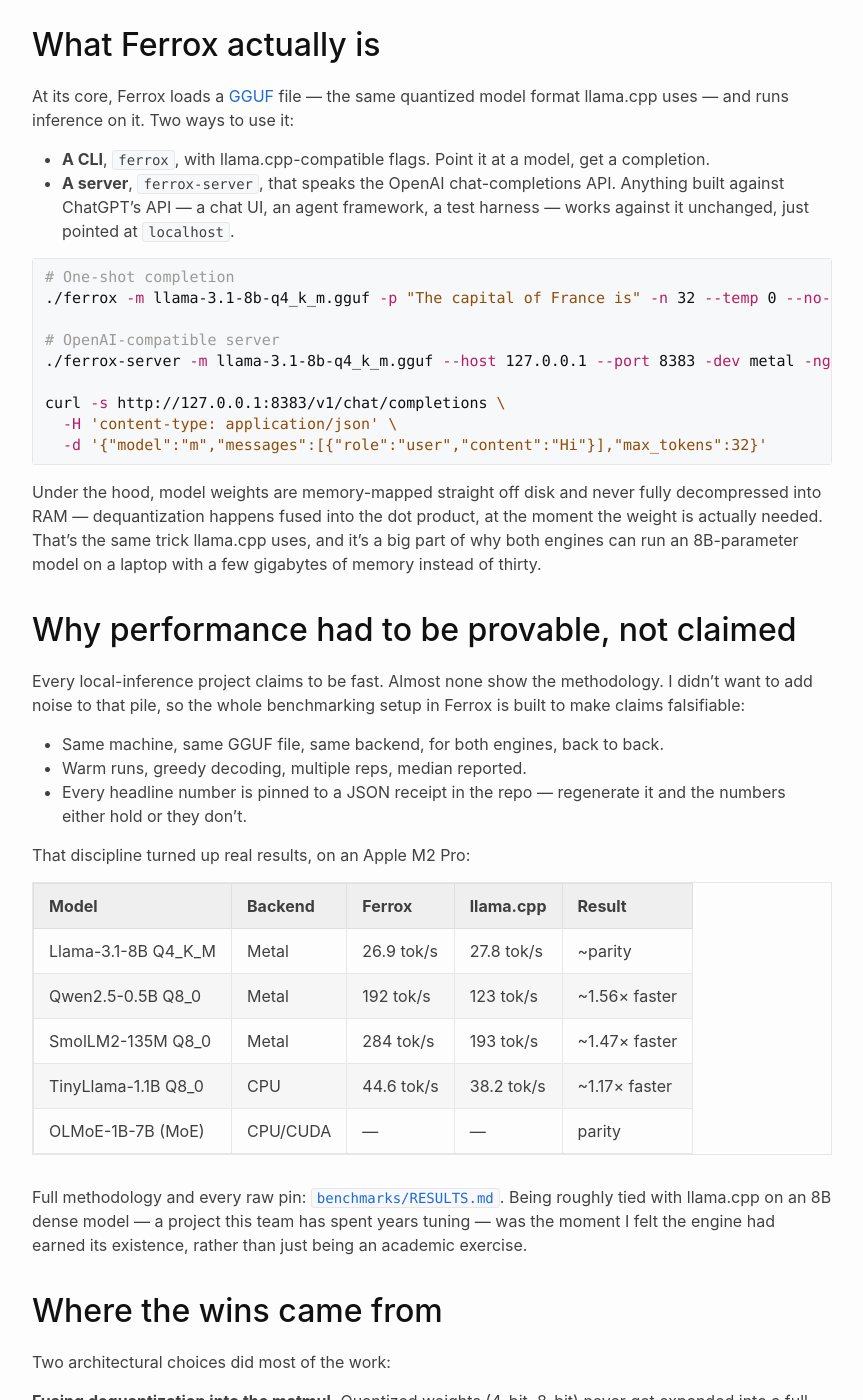
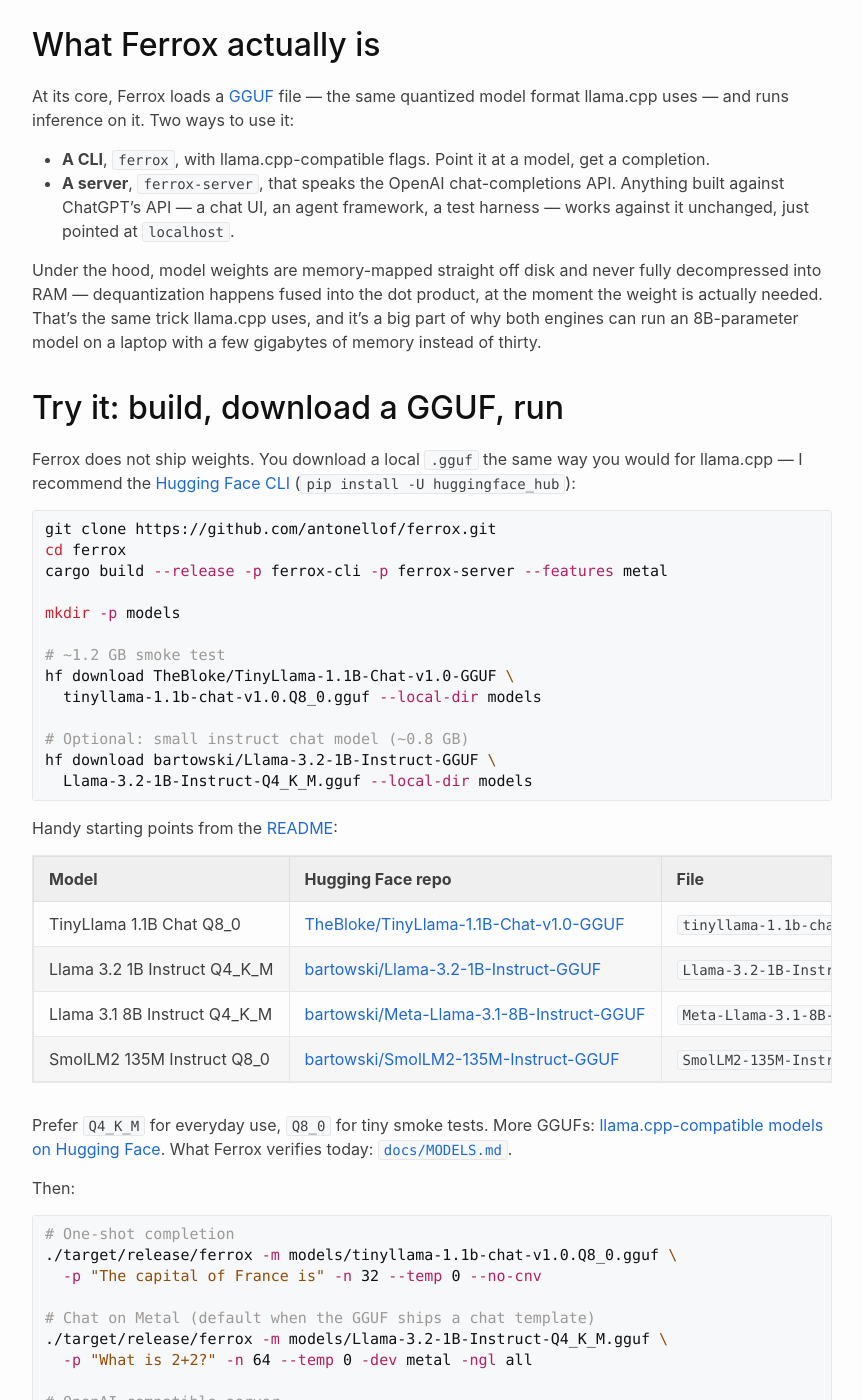
Before and after one commit to antonellof/antonellof.github.io, a Jekyll site: the page built from _posts/2026-08-05-ferrox-rust-gguf-inference-engine.md, in a window 1280 px wide and 1400 px high, scrolled down 461 px. Shown: the whole window, without its empty margins (208-1071 px from the left). Built offline with Jekyll 4.4.1, drawn with Linux system fonts in a browser that asks for light colours; nearby versions of some CDN libraries; some of the changed text lies outside the part shown.

Commit message:
Enhance Ferrox documentation with detailed instructions for building, downloading GGUF models, and running the CLI and server. Update performance comparison table and clarify command usage for improved user experience.

````diff
--- a/_posts/2026-08-05-ferrox-rust-gguf-inference-engine.md
+++ b/_posts/2026-08-05-ferrox-rust-gguf-inference-engine.md
@@ -18,19 +18,61 @@
 - **A CLI**, `ferrox`, with llama.cpp-compatible flags. Point it at a model, get a completion.
 - **A server**, `ferrox-server`, that speaks the OpenAI chat-completions API. Anything built against ChatGPT's API — a chat UI, an agent framework, a test harness — works against it unchanged, just pointed at `localhost`.
 
+Under the hood, model weights are memory-mapped straight off disk and never fully decompressed into RAM — dequantization happens fused into the dot product, at the moment the weight is actually needed. That's the same trick llama.cpp uses, and it's a big part of why both engines can run an 8B-parameter model on a laptop with a few gigabytes of memory instead of thirty.
+
+## Try it: build, download a GGUF, run
+
+Ferrox does not ship weights. You download a local `.gguf` the same way you would for llama.cpp — I recommend the [Hugging Face CLI](https://huggingface.co/docs/huggingface_hub/guides/cli) (`pip install -U huggingface_hub`):
+
+```bash
+git clone https://github.com/antonellof/ferrox.git
+cd ferrox
+cargo build --release -p ferrox-cli -p ferrox-server --features metal
+
+mkdir -p models
+
+# ~1.2 GB smoke test
+hf download TheBloke/TinyLlama-1.1B-Chat-v1.0-GGUF \
+  tinyllama-1.1b-chat-v1.0.Q8_0.gguf --local-dir models
+
+# Optional: small instruct chat model (~0.8 GB)
+hf download bartowski/Llama-3.2-1B-Instruct-GGUF \
+  Llama-3.2-1B-Instruct-Q4_K_M.gguf --local-dir models
+```
+
+Handy starting points from the [README](https://github.com/antonellof/ferrox):
+
+| Model | Hugging Face repo | File |
+|---|---|---|
+| TinyLlama 1.1B Chat Q8_0 | [TheBloke/TinyLlama-1.1B-Chat-v1.0-GGUF](https://huggingface.co/TheBloke/TinyLlama-1.1B-Chat-v1.0-GGUF) | `tinyllama-1.1b-chat-v1.0.Q8_0.gguf` |
+| Llama 3.2 1B Instruct Q4_K_M | [bartowski/Llama-3.2-1B-Instruct-GGUF](https://huggingface.co/bartowski/Llama-3.2-1B-Instruct-GGUF) | `Llama-3.2-1B-Instruct-Q4_K_M.gguf` |
+| Llama 3.1 8B Instruct Q4_K_M | [bartowski/Meta-Llama-3.1-8B-Instruct-GGUF](https://huggingface.co/bartowski/Meta-Llama-3.1-8B-Instruct-GGUF) | `Meta-Llama-3.1-8B-Instruct-Q4_K_M.gguf` |
+| SmolLM2 135M Instruct Q8_0 | [bartowski/SmolLM2-135M-Instruct-GGUF](https://huggingface.co/bartowski/SmolLM2-135M-Instruct-GGUF) | `SmolLM2-135M-Instruct-Q8_0.gguf` |
+
+Prefer `Q4_K_M` for everyday use, `Q8_0` for tiny smoke tests. More GGUFs: [llama.cpp-compatible models on Hugging Face](https://huggingface.co/models?apps=llama.cpp&sort=trending). What Ferrox verifies today: [`docs/MODELS.md`](https://github.com/antonellof/ferrox/blob/main/docs/MODELS.md).
+
+Then:
+
 ```bash
 # One-shot completion
-./ferrox -m llama-3.1-8b-q4_k_m.gguf -p "The capital of France is" -n 32 --temp 0 --no-cnv
+./target/release/ferrox -m models/tinyllama-1.1b-chat-v1.0.Q8_0.gguf \
+  -p "The capital of France is" -n 32 --temp 0 --no-cnv
+
+# Chat on Metal (default when the GGUF ships a chat template)
+./target/release/ferrox -m models/Llama-3.2-1B-Instruct-Q4_K_M.gguf \
+  -p "What is 2+2?" -n 64 --temp 0 -dev metal -ngl all
 
 # OpenAI-compatible server
-./ferrox-server -m llama-3.1-8b-q4_k_m.gguf --host 127.0.0.1 --port 8383 -dev metal -ngl all
+./target/release/ferrox-server \
+  -m models/tinyllama-1.1b-chat-v1.0.Q8_0.gguf \
+  --host 127.0.0.1 --port 8383 -dev metal -ngl all
 
-curl -s http://127.0.0.1:8383/v1/chat/completions \
+curl -s -X POST http://127.0.0.1:8383/v1/chat/completions \
   -H 'content-type: application/json' \
-  -d '{"model":"m","messages":[{"role":"user","content":"Hi"}],"max_tokens":32}'
+  -d '{"model":"m","messages":[{"role":"user","content":"Hi"}],"max_tokens":32,"temperature":0}'
 ```
 
-Under the hood, model weights are memory-mapped straight off disk and never fully decompressed into RAM — dequantization happens fused into the dot product, at the moment the weight is actually needed. That's the same trick llama.cpp uses, and it's a big part of why both engines can run an 8B-parameter model on a laptop with a few gigabytes of memory instead of thirty.
+Flags mirror llama.cpp (`-m`, `-p`, `-n`, `-t`, `--temp`, `-ngl`, …) — full reference in [`docs/CLI.md`](https://github.com/antonellof/ferrox/blob/main/docs/CLI.md).
 
 ## Why performance had to be provable, not claimed
 
@@ -40,17 +82,32 @@
 - Warm runs, greedy decoding, multiple reps, median reported.
 - Every headline number is pinned to a JSON receipt in the repo — regenerate it and the numbers either hold or they don't.
 
-That discipline turned up real results, on an Apple M2 Pro:
+That discipline turned up real results on an Apple M2 Pro (Host B). Headline numbers below are **predicted tok/s** from the fair-chat suite in [`benchmarks/RESULTS.md`](https://github.com/antonellof/ferrox/blob/main/benchmarks/RESULTS.md) — Gap is `llama / ferrox` (under 1.0 means Ferrox is faster):
 
-| Model | Backend | Ferrox | llama.cpp | Result |
+| Model | Backend | Ferrox | llama.cpp | Gap |
 |---|---|---|---|---|
-| Llama-3.1-8B Q4_K_M | Metal | 26.9 tok/s | 27.8 tok/s | ~parity |
-| Qwen2.5-0.5B Q8_0 | Metal | 192 tok/s | 123 tok/s | ~1.56× faster |
-| SmolLM2-135M Q8_0 | Metal | 284 tok/s | 193 tok/s | ~1.47× faster |
-| TinyLlama-1.1B Q8_0 | CPU | 44.6 tok/s | 38.2 tok/s | ~1.17× faster |
-| OLMoE-1B-7B (MoE) | CPU/CUDA | — | — | parity |
+| Llama-3.1-8B Q4_K_M | Metal | 26.9 tok/s | 27.8 tok/s | ~1.03× (near parity) |
+| Llama-3.2-1B Q4_K_M | Metal | 141.4 tok/s | 136.2 tok/s | ~0.96× (Ferrox) |
+| TinyLlama-1.1B Q8_0 | Metal | 116.7 tok/s | 109.9 tok/s | ~0.94× (Ferrox) |
+| TinyLlama-1.1B Q8_0 | CPU | 44.6 tok/s | 38.2 tok/s | ~0.86× (Ferrox) |
+| Qwen2.5-0.5B Q8_0 | Metal | 192.1 tok/s | 123.0 tok/s | ~0.64× (Ferrox) |
+| SmolLM2-135M Q8_0 | Metal | 283.7 tok/s | 193.5 tok/s | ~0.68× (Ferrox) |
+| OLMoE-1B-7B Q4_0 | CPU | 17.9 tok/s | 19.7 tok/s | ~1.10× (llama) |
+| Mistral-7B Q4_K_M | Metal | 30.7 tok/s | 32.1 tok/s | ~1.04× (near parity) |
 
-Full methodology and every raw pin: [`benchmarks/RESULTS.md`](https://github.com/antonellof/ferrox/blob/main/benchmarks/RESULTS.md). Being roughly tied with llama.cpp on an 8B dense model — a project this team has spent years tuning — was the moment I felt the engine had earned its existence, rather than just being an academic exercise.
+On the CLI one-shot path (`ferrox` vs `llama-cli`), Llama-3.1-8B Metal lands at an exact **1.00×** tie (28.64 vs 28.60 pred). That was the moment I felt the engine had earned its existence rather than just being an academic exercise.
+
+Honest caveats from the same pin set: **OLMoE on Metal** still trails llama.cpp badly (~15× on fair-chat) — MoE CPU is close, MoE Metal is not done. Gemma-3 / Phi-3 Metal decode sits around 0.7–0.8× llama.cpp. Full methodology and every raw pin live in the RESULTS file.
+
+### Re-running the suite
+
+If you want to regenerate the receipts yourself (same host, same GGUFs, both engines):
+
+```bash
+python3 benchmarks/run_suite.py
+```
+
+That overwrites pins under `benchmarks/receipts/pins/` and regenerates `RESULTS.md` via `render_results.py`. No invented numbers — if a pin is missing, the table says so.
 
 ## Where the wins came from
 
@@ -58,7 +115,7 @@
 
 **Fusing dequantization into the matmul.** Quantized weights (4-bit, 8-bit) never get expanded into a full-precision buffer. The dequant math happens inline as part of the dot product, so you pay for it once, in cache, rather than as a separate memory-bound pass.
 
-**Architecture-specific GPU paths.** Models aren't structurally identical — Qwen has per-head QK-normalization, Gemma-3 uses sliding-window attention and GeGLU, Phi-3 fuses its QKV and FFN projections. Ferrox implements dedicated Metal kernels for each of these instead of forcing every model through one generic attention path. That's precisely why small Qwen and SmolLM2 models beat llama.cpp on Metal by 50%+ — the kernel matches the actual computation shape instead of paying overhead for generality it doesn't need.
+**Architecture-specific GPU paths.** Models aren't structurally identical — Qwen has per-head QK-normalization, Gemma-3 uses sliding-window attention and GeGLU, Phi-3 fuses its QKV and FFN projections. Ferrox implements dedicated Metal kernels for each of these instead of forcing every model through one generic attention path. That's precisely why small Qwen and SmolLM2 models beat llama.cpp on Metal by a wide margin — the kernel matches the actual computation shape instead of paying overhead for generality it doesn't need.
 
 ## Utility: why this is more than a benchmark exercise
 
@@ -66,16 +123,17 @@
 
 1. **Single static binary.** No Python environment, no CUDA-toolkit version roulette, no `pip install` dependency resolution. Copy the binary, point it at a `.gguf` file, run.
 2. **Drop-in for existing tooling.** The OpenAI-compatible server means any app already wired for ChatGPT's API — LangChain scripts, custom chat frontends, eval harnesses — works against a fully local model with a one-line base-URL change.
-3. **MoE support, not just dense models.** [OLMoE-1B-7B](https://github.com/antonellof/ferrox/blob/main/docs/MODELS.md) runs and matches llama.cpp, which matters because Mixture-of-Experts is where a lot of frontier-model efficiency gains are coming from — an inference engine that only handles dense transformers is increasingly incomplete.
+3. **MoE support, not just dense models.** [OLMoE-1B-7B](https://github.com/antonellof/ferrox/blob/main/docs/MODELS.md) runs and is close to llama.cpp on CPU; Metal MoE is the open gap. That still matters because Mixture-of-Experts is where a lot of frontier-model efficiency gains are coming from — an inference engine that only handles dense transformers is increasingly incomplete.
 4. **Backend flexibility for the hardware you actually own.** CPU-only laptop, Apple Silicon, Nvidia GPU — one codebase covers all three, rather than three separate tools.
 
 ## What isn't done yet
 
 I'd rather undersell this than oversell it:
 
-- **CUDA performance work is paused.** It compiles and runs correctly, but the fair-chat tuning that got Metal to parity hasn't been done for CUDA yet.
+- **CUDA performance work is paused.** It compiles and runs correctly, but the fair-chat tuning that got Metal to parity hasn't been done for CUDA yet — no current CUDA pin in the suite.
 - **Metal prefill still trails llama.cpp** on larger models — decode is where the parity numbers live; time-to-first-token has more room.
-- **Frontier-scale MoE models** — Kimi K3, GLM-5.2, DeepSeek V4 — have dedicated primitives and synthetic decoder stacks in the codebase, but no real multi-hundred-billion-parameter checkpoint has been run end-to-end. Kimi K3 alone is roughly 1.56 TB of weights; that's a hardware problem as much as a software one.
+- **MoE on Metal** needs real work (see the OLMoE Metal pin above).
+- **Frontier-scale MoE models** — Kimi, GLM, DeepSeek — have dedicated primitives and synthetic decoder stacks in the codebase, but no real multi-hundred-billion-parameter checkpoint has been run end-to-end. That is a hardware problem as much as a software one.
 
 ## Conclusion
 
@@ -87,6 +145,7 @@
 - [Ferrox on GitHub](https://github.com/antonellof/ferrox)
 - [`benchmarks/RESULTS.md`](https://github.com/antonellof/ferrox/blob/main/benchmarks/RESULTS.md) — full pinned benchmark suite
 - [`docs/MODELS.md`](https://github.com/antonellof/ferrox/blob/main/docs/MODELS.md) — supported architectures and verification status
+- [`docs/CLI.md`](https://github.com/antonellof/ferrox/blob/main/docs/CLI.md) — CLI flags
 - [GGUF format spec](https://github.com/ggml-org/ggml/blob/master/docs/gguf.md)
 - [llama.cpp](https://github.com/ggml-org/llama.cpp) — the reference this project measures itself against
 
````
